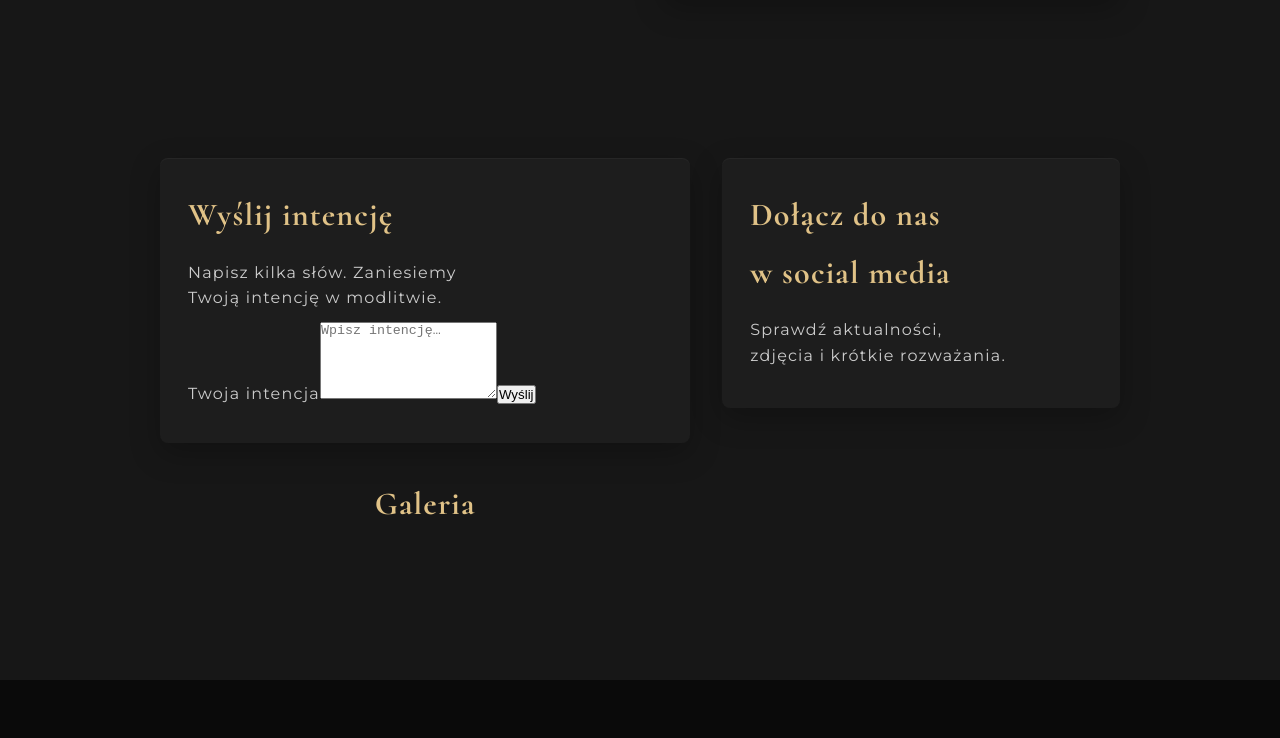
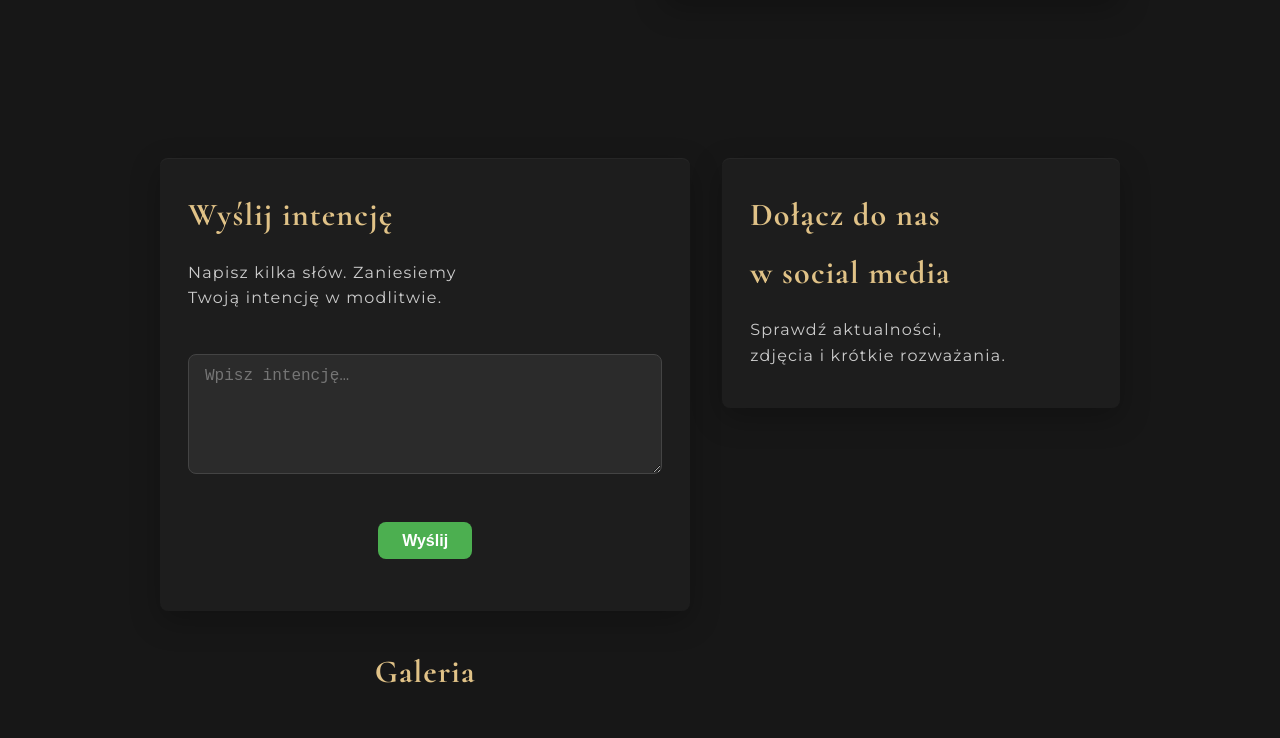
Before and after one commit to OllaWilk/monastyr_nextjs, a Next.js app: page /kontakt in a window 1280 px wide. Shown: the part 550-1288 px from the top of the page. Built offline with nearby package versions, Linux system fonts and the light colour scheme.

Commit message:
style: style form

```diff
--- a/components/IntentionForm/IntentionForm.module.scss
+++ b/components/IntentionForm/IntentionForm.module.scss
@@ -1,5 +1,74 @@
-.intentionForm {
-  background-color: red;
-  width: 200px;
-  height: 200px;
+.IntentionForm {
+
+  form {
+    display: flex;
+    flex-direction: column;
+    gap: 1rem;
+    width: 100%;
+  }
+
+  label {
+    font-size: 1rem;
+    font-weight: 600;
+    margin-bottom: 0.25rem;
+    color: #ddd;
+  }
+
+  textarea {
+    resize: vertical;
+    min-height: 120px;
+    padding: 0.75rem 1rem;
+    font-size: 1rem;
+    border: 1px solid #444;
+    border-radius: 8px;
+    background: #2b2b2b;
+    color: #f5f5f5;
+    transition: border 0.2s, box-shadow 0.2s;
+    width: 100%;
+    margin: 2rem 0;
+
+    &:focus {
+      outline: none;
+      border-color: #4caf50;
+      box-shadow: 0 0 0 2px rgba(76, 175, 80, 0.3);
+    }
+  }
+
+  button {
+    align-self: flex-start;
+    padding: 0.6rem 1.5rem;
+    font-size: 1rem;
+    font-weight: 600;
+    border: none;
+    border-radius: 8px;
+    background: #4caf50;
+    color: #fff;
+    cursor: pointer;
+    transition: background 0.3s, transform 0.1s;
+
+    &:hover:not(:disabled) {
+      background: #43a047;
+    }
+
+    &:active:not(:disabled) {
+      transform: scale(0.97);
+    }
+
+    &:disabled {
+      background: #888;
+      cursor: not-allowed;
+    }
+  }
+
+  [aria-live="polite"] {
+    font-size: 0.9rem;
+    color: #ccc;
+
+    p {
+      margin: 0;
+      &::before {
+        content: "💬 ";
+      }
+    }
+  }
 }
--- a/components/IntentionForm/IntentionForm.tsx
+++ b/components/IntentionForm/IntentionForm.tsx
@@ -1,8 +1,8 @@
 "use client";
 
 import React, { useState } from "react";
+import { Status } from "@/data/general-types";
 import styles from "./IntentionForm.module.scss";
-import { Status } from "@/data/general-types";
 
 export const IntentionForm = () => {
   const [intention, setIntention] = useState("");
@@ -41,7 +41,6 @@ export const IntentionForm = () => {
   return (
     <div className={styles.IntentionForm}>
       <form onSubmit={handleSubmit}>
-        <label htmlFor="intention">Twoja intencja</label>
         <textarea
           id="intention"
           name="intention"
```
